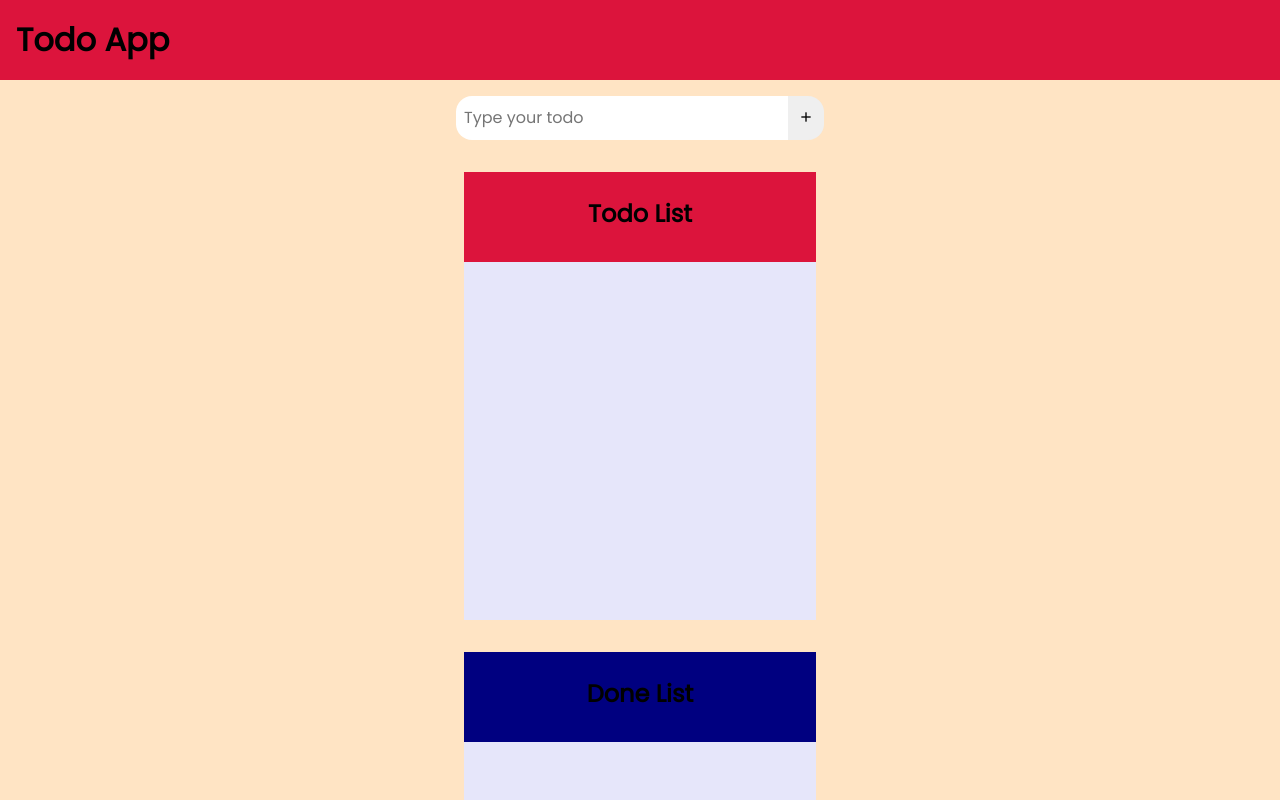
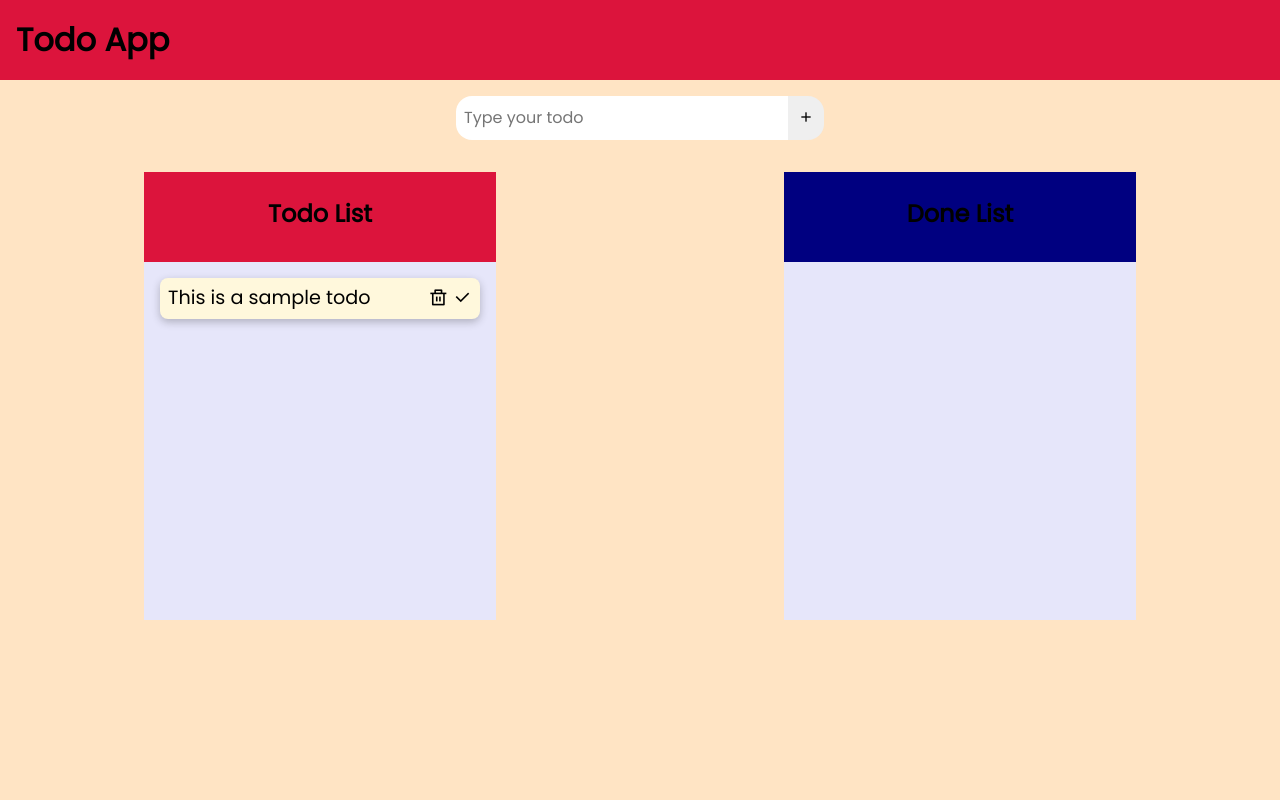
Before and after one commit to chirag-chhajed/react-todolist, a React (Vite) app: page / in a window 1280 px wide. Shown: the top 800 px of the page. Built offline with nearby package versions, Linux system fonts and the light colour scheme.

Commit message:
More functionality added

```diff
--- a/src/App.css
+++ b/src/App.css
@@ -92,3 +92,13 @@ li div{
     display: flex;
     gap: 0.3rem;
 }
+
+@media screen and (min-width:768px) {
+    main{
+        flex-direction: row;
+        justify-content: space-around;
+    }
+    .donelist{
+        margin-block: 0;
+    }
+}
--- a/src/Components/DoneList.jsx
+++ b/src/Components/DoneList.jsx
@@ -1,5 +1,12 @@
 import React from "react";
+import { Context } from "../Context";
+import Todo from "../Components/Todo"
+
 export default function DoneList(){
+    const {todos} = React.useContext(Context)
+    console.log(todos)
+    const doneList = todos.filter(todo => todo.isDone === true).map(todo => (<Todo {...todo} />))
+    console.log(doneList)
     return(
         <>
             <div className="donelist">
@@ -8,6 +15,7 @@ export default function DoneList(){
                 </div>
                 <div className="body">
                     <ul>
+                        {doneList}
                     </ul>
                 </div>
             </div>
--- a/src/Components/Form.jsx
+++ b/src/Components/Form.jsx
@@ -1,5 +1,4 @@
 import React,{useState,useContext} from "react";
-import { nanoid } from "nanoid";
 import { Context } from "../Context";
 
 export default function Form(){
--- a/src/Components/TodoList.jsx
+++ b/src/Components/TodoList.jsx
@@ -1,6 +1,10 @@
-import React from "react";
+import React,{useContext} from "react";
+import { Context } from "../Context";
+import Todo from "../Components/Todo"
 
 export default function TodoList(){
+    const {todos} = useContext(Context)
+    const TodoList = todos.filter(todo => todo.isDone === false).map(todo => (<Todo {...todo} />))
 
     return(
         <>
@@ -10,7 +14,7 @@ export default function TodoList(){
                 </div>
                 <div className="body">
                     <ul>
-
+                        {TodoList}
                     </ul>
                 </div>
             </div>
--- a/src/index.css
+++ b/src/index.css
@@ -56,3 +56,15 @@ textarea,
 select {
   font: inherit;
 }
+::-webkit-scrollbar {
+  width: 0px;
+  height: 0px;
+}
+
+::-webkit-scrollbar-thumb {
+  background: rgba(90, 90, 90);
+}
+
+::-webkit-scrollbar-track {
+  background: rgba(0, 0, 0, 0.2);
+}
```
